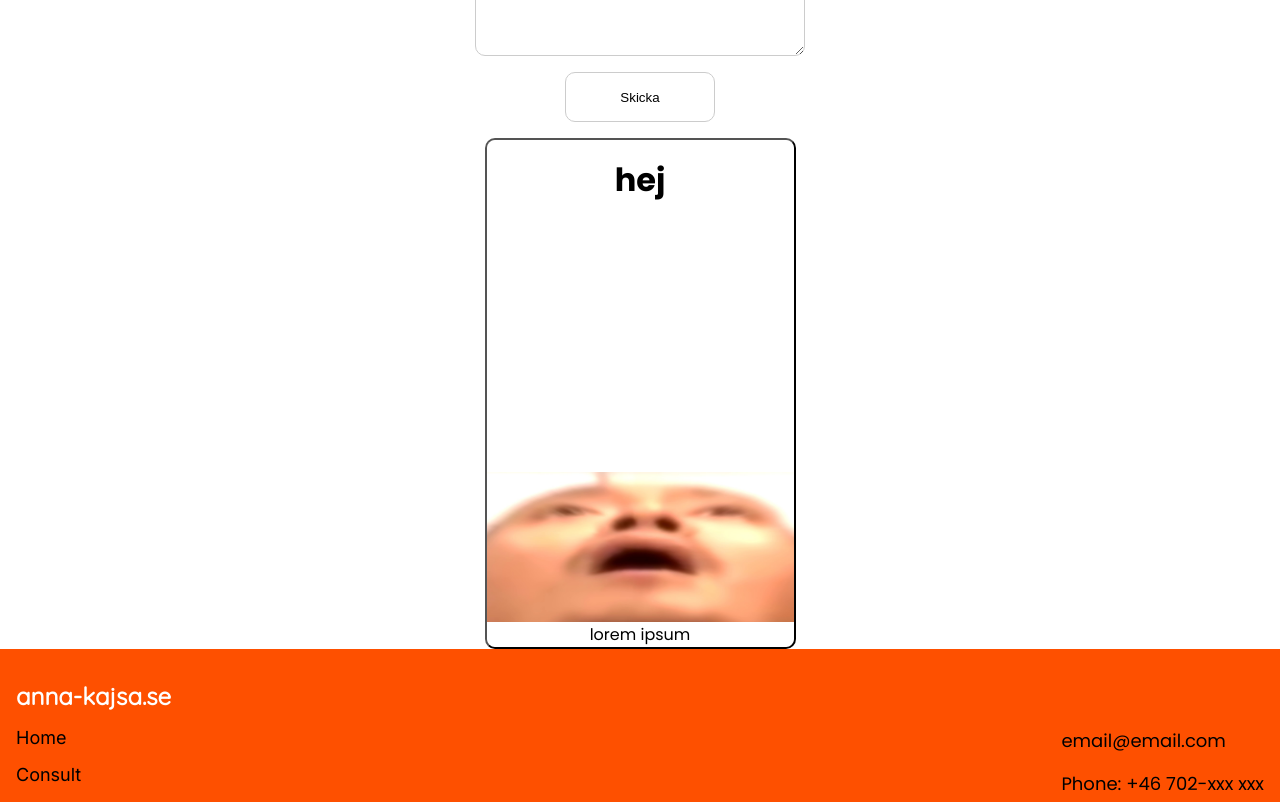
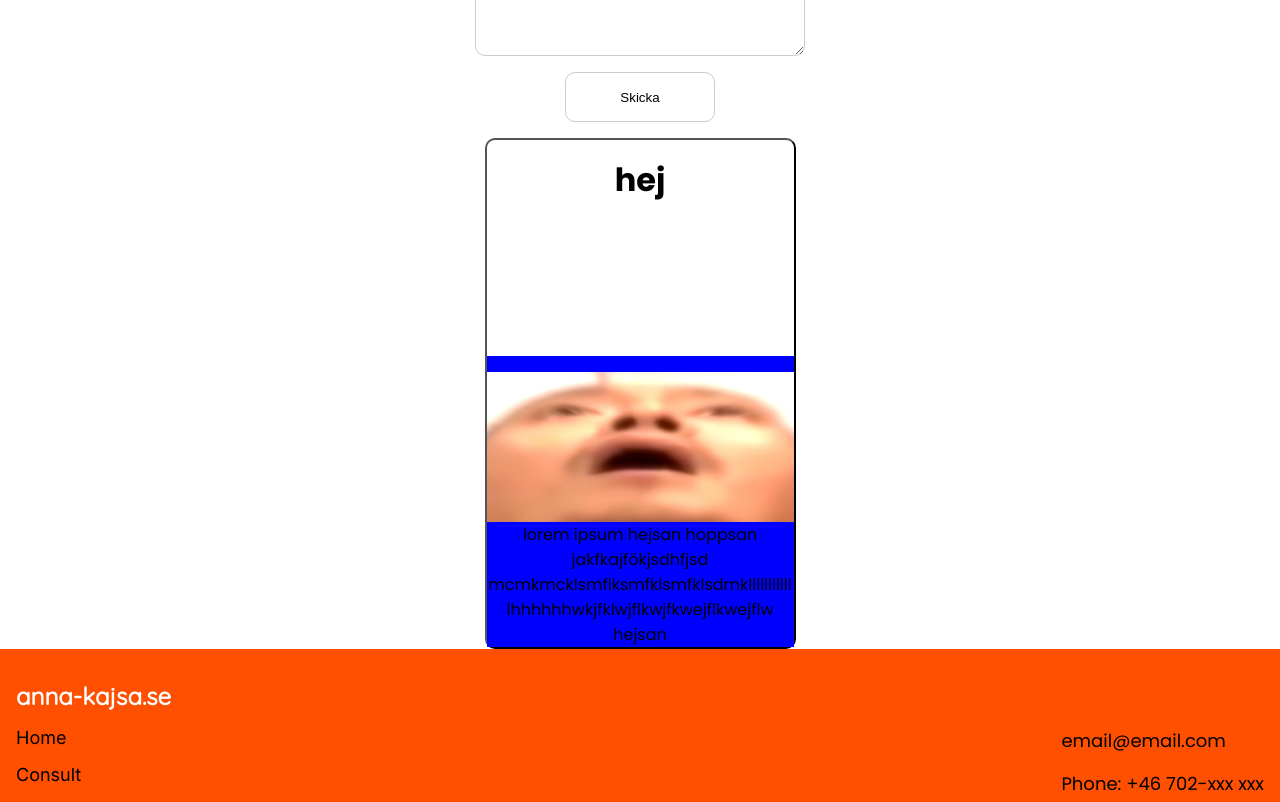
Before and after one commit to Cellmon95/anna-kajsa, a Next.js app: page /contact in a window 1280 px wide. Shown: the part 600-1402 px from the top of the page. Built offline with nearby package versions, Linux system fonts and the light colour scheme.

Commit message:
fixed word wrap
- fixed bug where the description text wouldn't wrap within the container

```diff
--- a/src/app/contact/page.tsx
+++ b/src/app/contact/page.tsx
@@ -9,7 +9,7 @@ const Contact = () => {
       <ContactForm />
       <PostCard
         title="hej"
-        description="lorem ipsum "
+        description="lorem ipsum hejsan hoppsan jakfkajfökjsdhfjsd mcmkmcklsmflksmfklsmfklsdmkllllllllllllhhhhhhwkjfklwjflkwjfkwejflkwejflw hejsan"
         image="/image/yes.jpg"
         link={'/consult'}
       />
--- a/src/components/PostCard/PostCard.module.css
+++ b/src/components/PostCard/PostCard.module.css
@@ -1,12 +1,25 @@
+.btn {
+  min-height: 31.938rem; /*  510px */
+  min-width: 19.438rem; /* 311px */
+  max-width: 19.438rem; /* 311px */
+  background-color: #ffff;
+  border-radius: 10px;
+  display: flex;
+  flex-direction: column;
+  justify-content: space-between;
+  align-items: center;
+}
+
 .wrapper {
-  background-color: #ffff;
+  /* background-color: #ffff; */
+  /* background-color: red;
   display: flex;
   flex-direction: column;
   justify-content: space-between;
   gap: 1rem;
   height: 100%;
   width: 100%;
-  border-radius: 10px;
+  border-radius: 10px; */
 }
 
 .textColor {
@@ -18,22 +31,24 @@
   margin-top: 1rem;
 }
 
-.btn {
-  height: 31.938rem; /*  510px */
-  min-width: 19.438rem; /* 311px */
-  background-color: #ffff;
-  border-radius: 10px;
+.infoContainer {
+  display: flex;
+  width: 100%;
+  flex-direction: column;
+  align-items: center;
+  word-wrap: break-word;
+  text-wrap: balance;
+  background-color: blue;
 }
 
-.description {
-  padding: 0 10px;
+.p {
+  height: 100%;
+  width: 100%;
+  text-wrap: wrap;
+  /* text-overflow: ellipsis;
+  overflow: hidden; */
 }
 
-.infoContainer {
-  display: flex;
-  flex-direction: column;
-  align-items: center;
-}
 .img {
   margin-top: 1rem;
   height: 150px;
--- a/src/components/PostCard/PostCard.tsx
+++ b/src/components/PostCard/PostCard.tsx
@@ -12,16 +12,10 @@ interface PostCardProps {
 const PostCard = (props: PostCardProps) => {
   return (
     <button className={styles.btn}>
-      <div className={styles.wrapper}>
-        <h1 className={styles.title}>{props.title}</h1>
-        <div className={styles.infoContainer}>
-          <img
-            className={styles.img}
-            src={props.image}
-            alt="post cover image"
-          />
-          <p>{props.description}</p>
-        </div>
+      <h1 className={styles.title}>{props.title}</h1>
+      <div className={styles.infoContainer}>
+        <img className={styles.img} src={props.image} alt="post cover image" />
+        <p className={styles.p}>{props.description}</p>
       </div>
     </button>
   );
```
